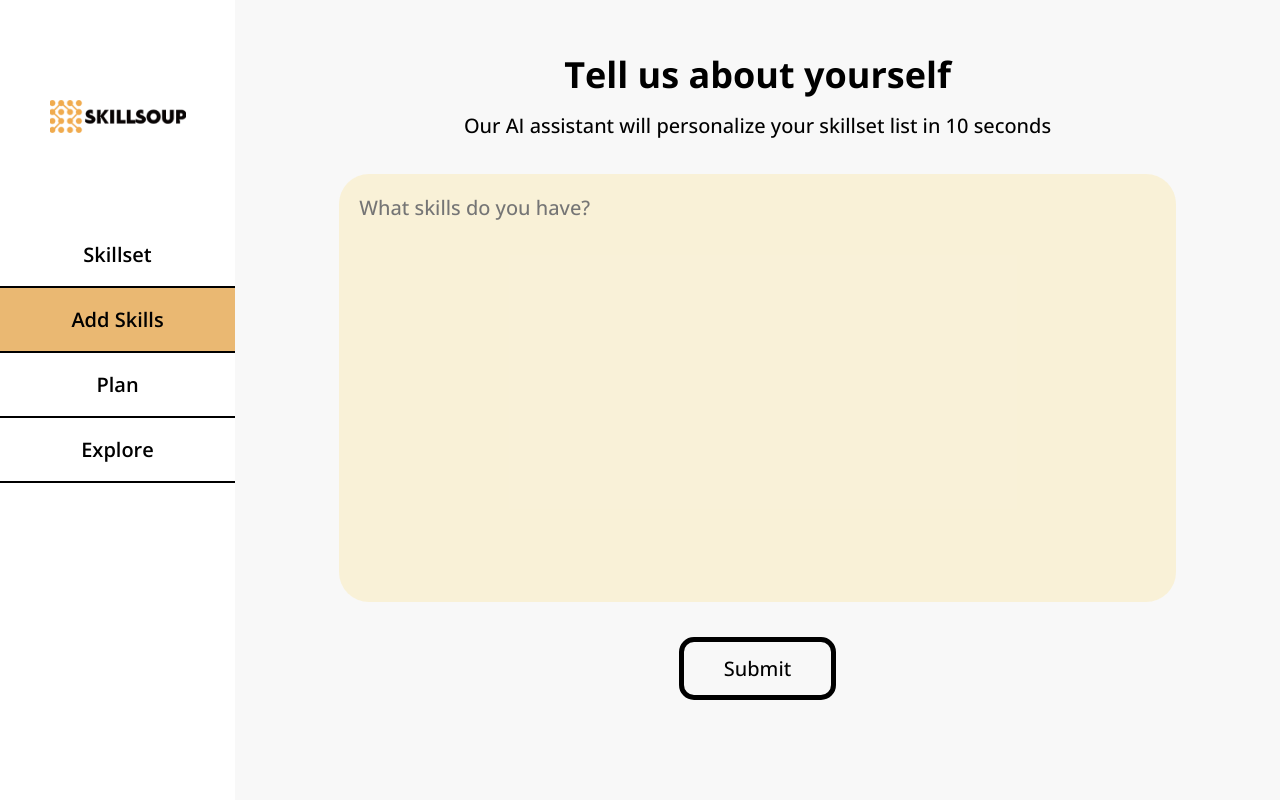
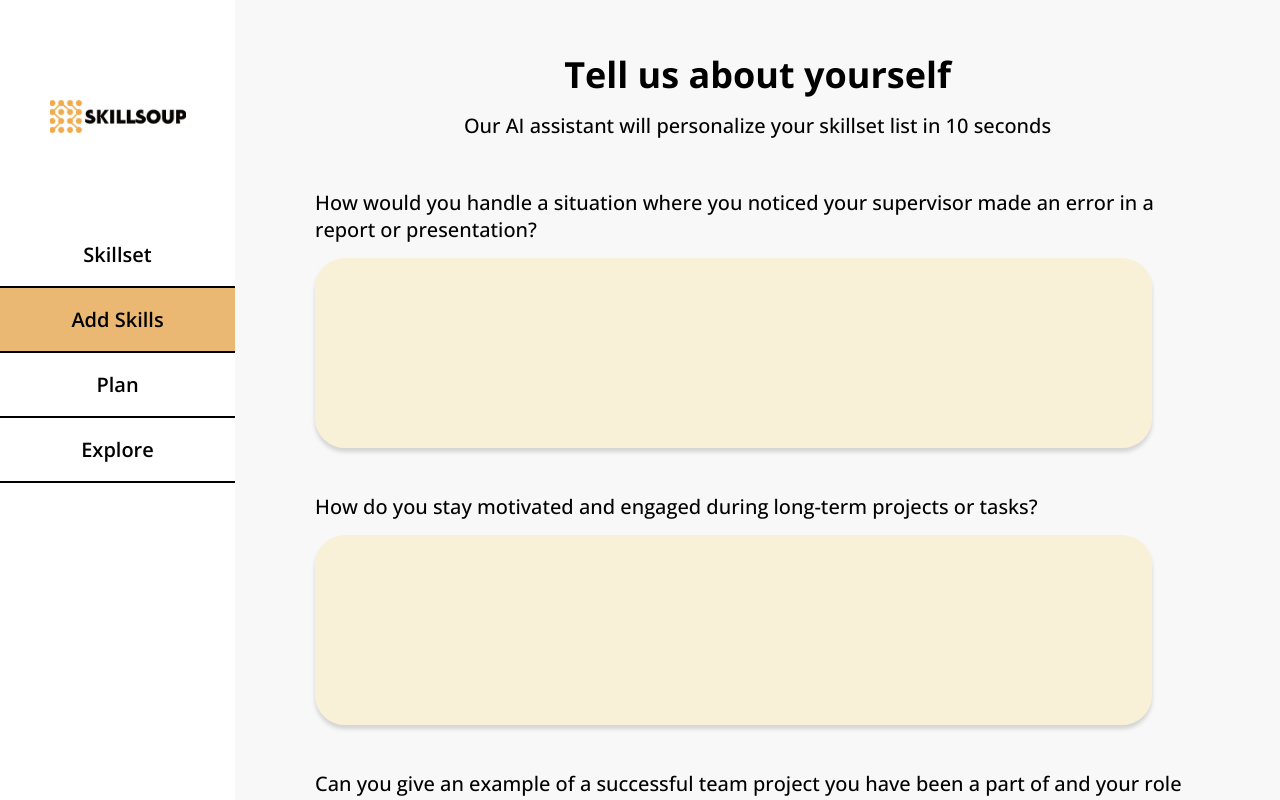
Before and after one commit to skillsoup/web-frontend, a React (Vite) app: page /profile/add-skills in a window 1280 px wide. Built offline with nearby package versions, Linux system fonts and the light colour scheme.

Commit message:
Multiquestion Questionaire

```diff
--- a/src/pages/AddSkills/AddSkills.module.css
+++ b/src/pages/AddSkills/AddSkills.module.css
@@ -29,24 +29,46 @@
   margin: 0;
 }
 
+.questionsLayout {
+  padding: 50px 80px 80px;
+  display: flex;
+  flex-direction: column;
+  gap: 50px;
+  align-items: center;
+}
+
+.questionsContainer {
+  display: flex;
+  flex-direction: column;
+  gap: 45px;
+}
+
+.label {
+  font-family: var(--subtitle-font-family);
+  font-weight: var(--text-font-weight);
+  font-size: var(--text-font-size);
+  display: flex;
+  flex-direction: column;
+  gap: 15px;
+}
+
 .textInput {
   min-width: 600px;
   width: 90%;
-  height: 1000px;
+  height: 150px;
   border-radius: 30px;
   padding: 20px;
   resize: none;
   border: none;
   outline: none;
   background-color: rgba(250, 226, 141, 0.3);
+  box-shadow: 0px 4px 4px 0px rgba(0, 0, 0, 0.15);
   font-family: var(--text-font-family);
   font-weight: var(--text-font-weight);
   font-size: var(--text-font-size);
 }
+
 .button {
-  /* position: absolute;
-  bottom: 90px;
-  right: 90px; */
   font-family: var(--text-font-family);
   font-weight: var(--text-font-weight);
   font-size: var(--text-font-size);
--- a/src/pages/AddSkills/AddSkills.tsx
+++ b/src/pages/AddSkills/AddSkills.tsx
@@ -7,37 +7,76 @@ import Rocket from "../../assets/doohickies/graphic_rocket.png";
 import Worm from "../../assets/doohickies/graphic_worm.png";
 import Circles from "../../assets/doohickies/graphic_circles.png";
 import styles from "./AddSkills.module.css";
+import { SkillCategory } from "../../types/Skill";
+import { useLocalStorage } from "../../utils/useLocalStorage";
+
+const questions: Record<SkillCategory, string> = {
+  communication:
+    "How would you handle a situation where you noticed your supervisor made an error in a report or presentation?",
+  resilience:
+    "How do you stay motivated and engaged during long-term projects or tasks?",
+  teamwork:
+    "Can you give an example of a successful team project you have been a part of and your role in it?",
+  organization: "How do you prioritize daily work tasks?",
+  technical: "Tell me about your technical background.",
+} as const;
 
 interface InputPageProps {
-  textInput: string;
-  setTextInput: React.Dispatch<React.SetStateAction<string>>;
+  formState: Record<SkillCategory, string>;
+  onChange: React.ChangeEventHandler<HTMLTextAreaElement>;
   onClick: (e: React.MouseEvent) => void;
 }
-const InputPage = ({ setTextInput, textInput, onClick }: InputPageProps) => (
-  <>
+const InputPage = ({ onChange, formState, onClick }: InputPageProps) => (
+  <div className={styles.questionsLayout}>
     <div className={styles.headingContainer}>
       <h1 className={styles.heading}>Tell us about yourself</h1>
       <p className={styles.subheading}>
         Our AI assistant will personalize your skillset list in 10 seconds
       </p>
     </div>
+    <div className={styles.questionsContainer}>
+      {Object.getOwnPropertyNames(questions).map((category, index) => (
+        <label className={styles.label} key={index}>
+          {questions[category as SkillCategory]}
           <textarea
             className={styles.textInput}
-      value={textInput}
-      onChange={(e) => setTextInput(e.target.value)}
-      placeholder="What skills do you have?"
+            value={formState[category as SkillCategory]}
+            onChange={onChange}
+            name={category}
           />
+        </label>
+      ))}
+    </div>
+
     <button className={styles.button} onClick={onClick}>
       Submit
     </button>
-  </>
+  </div>
 );
 
 const LoadingPage = () => {
   return (
+    <div className={styles.layout}>
       <h1 className={styles.heading}>
         Please give us a second to get your result...
       </h1>
+    </div>
+  );
+};
+const ErrorPage = () => {
+  const navigate = useNavigate();
+  return (
+    <div className={styles.layout}>
+      <h1 className={styles.heading}>An error occured :(</h1>
+      <button
+        className={styles.button}
+        onClick={() => {
+          navigate("..");
+        }}
+      >
+        Retry
+      </button>
+    </div>
   );
 };
 
@@ -47,7 +86,7 @@ const SuccessPage = () => {
     navigate("/profile");
   };
   return (
-    <>
+    <div className={styles.layout}>
       <h1 className={styles.heading}>
         New skillsets were put in your profile!
       </h1>
@@ -56,54 +95,66 @@ const SuccessPage = () => {
         View Profile
       </button>
       <img className={styles.imgDog} src={Dog} />
-    </>
+    </div>
   );
 };
 
 const AddSkills = () => {
   const navigate = useNavigate();
-  const [textInput, setTextInput] = useState("");
+  const [skillData, setSkillData] = useLocalStorage("skillData");
+  const [formState, setFormState] = useState<Record<SkillCategory, string>>({
+    communication: "",
+    organization: "",
+    resilience: "",
+    teamwork: "",
+    technical: "",
+  });
 
+  const onFormChange: React.ChangeEventHandler = async (
+    e: React.ChangeEvent<HTMLTextAreaElement>
+  ) => {
+    setFormState((current) => {
+      return { ...current, [e.target.name]: e.target.value };
+    });
+  };
   const onClick = async (e: React.MouseEvent) => {
     navigate("loading");
 
     let res: Response;
     try {
-      res = await fetch("https://skillsoup.onrender.com/", {
+      res = await fetch("http://localhost:3000/user/calculate_score", {
         method: "POST",
-        body: textInput,
+        headers: { "Content-Type": "application/json" },
+        body: JSON.stringify(formState),
       });
       if (!res.ok) {
         return navigate("error", { replace: true });
       }
+      const data = await res.json();
+      setSkillData(JSON.stringify(data));
     } catch (error) {
       console.error(error);
       return navigate("error", { replace: true });
     }
-
-    const data = await res.json();
-    localStorage.setItem("skillData", JSON.stringify(data));
     navigate("success", { replace: true });
   };
   return (
-    <div className={styles.layout}>
     <Routes>
       <Route
         index
         element={
           <InputPage
             onClick={onClick}
-              setTextInput={setTextInput}
-              textInput={textInput}
+            onChange={onFormChange}
+            formState={formState}
           />
         }
       />
       <Route path="loading" element={<LoadingPage />} />
       <Route path="success" element={<SuccessPage />} />
-        <Route path="error" element={<div>an error occured</div>} />
+      <Route path="error" element={<ErrorPage />} />
       <Route path="*" element={<NoMatch />} />
     </Routes>
-    </div>
   );
 };
 
```
Also changed, not shown: src/types/Skill.ts (+6 -16 lines). Lines whose indentation alone changed are shown as unchanged.
